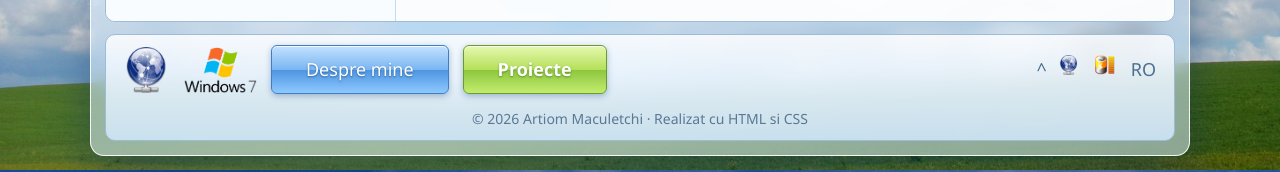
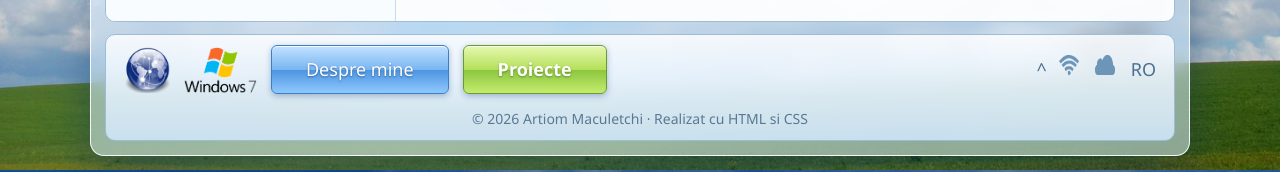
Before and after one commit to macartiom49-design/BussinessArtiomCard.github.io, a plain HTML site: page despre.html in a window 1280 px wide. Shown: the part 2400-2572 px from the top of the page. Drawn offline with Linux system fonts and the light colour scheme.

Commit message:
am schimbat logo uri

```diff
--- a/despre.html
+++ b/despre.html
@@ -199,11 +199,11 @@
 
     <!-- ========== SUBSOL ========== -->
     <footer class="footer">
-      <img class="os-logo" src="images/icons/network.png" alt="Glob pamantesc">
+      <img class="os-logo" src="images/icons/browser.png" alt="Glob pamantesc">
       <img class="os-logo" src="images/win7.png" alt="Logo Windows 7">
       <a class="glossy-btn" href="despre.html">Despre mine</a>
       <a class="glossy-btn green" href="galerie.html">Proiecte</a>
-      <div class="tray">^  <img class="ico" src="images/icons/network.png" alt=""> <img class="ico" src="images/icons/laptop_battery.png" alt=""> <span>RO</span></div>
+      <div class="tray">^  <img class="ico" src="images/icons/wifi.png" alt=""> <img class="ico" src="images/icons/cloud.png" alt=""> <span>RO</span></div>
       <p class="copyright">© 2026 Artiom Maculetchi · Realizat cu HTML si CSS</p>
     </footer>
 
```
Also changed, not shown: contact.html (+1 -1 lines), galerie.html (+2 -2 lines), index.html (+1 -1 lines), images/icons/cloud.png (added).
